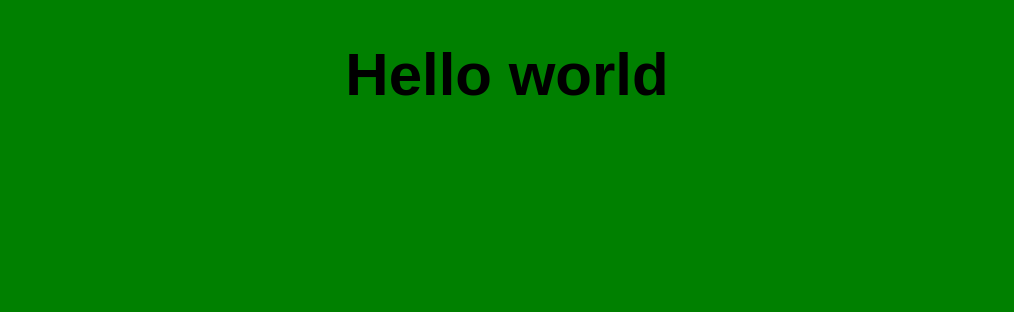
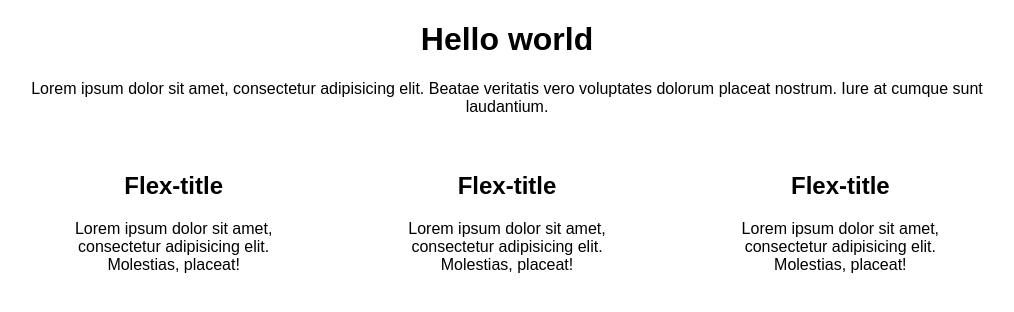
Before and after one commit to GenderlessChild/Nerds, a plain HTML site: page index.html in a window 1280 px wide. Shown: the whole page, without its empty margins (133-1147 px from the left). Drawn offline with Linux system fonts and the light colour scheme.

Commit message:
добавили  flex

```diff
--- a/index.html
+++ b/index.html
@@ -13,6 +13,22 @@
   <header>
     <div class="header-title">
       <h1>Hello world</h1>
+      <p>Lorem ipsum dolor sit amet, consectetur adipisicing elit. Beatae veritatis vero voluptates dolorum placeat nostrum. Iure at cumque sunt laudantium.</p>
+
+    </div>
+    <div class="flex-container">
+      <div class="flex-item">
+        <h2>Flex-title</h2>
+        <p>Lorem ipsum dolor sit amet, consectetur adipisicing elit. Molestias, placeat!</p>
+      </div>
+      <div class="flex-item">
+        <h2>Flex-title</h2>
+        <p>Lorem ipsum dolor sit amet, consectetur adipisicing elit. Molestias, placeat!</p>
+      </div>
+      <div class="flex-item">
+        <h2>Flex-title</h2>
+        <p>Lorem ipsum dolor sit amet, consectetur adipisicing elit. Molestias, placeat!</p>
+      </div>
     </div>
   </header>
 </body>
--- a/style.css
+++ b/style.css
@@ -1,6 +1,23 @@
 body {
-  background: green;
-  text-align: center;
-  font-size: 30px;
+  margin-left:auto;
+  margin-right:auto;
+  width:1000px;
+
+  font-size: 16px;
   font-family: sans-serif;
 }
+header {
+  text-align: center;
+}
+.flex-container {
+
+  display: flex;
+  justify-content: space-around;
+  align-items: center;
+}
+.flex-item {
+
+  width: 200px;
+  height: 50px;
+  margin:20px 0;
+}
```
